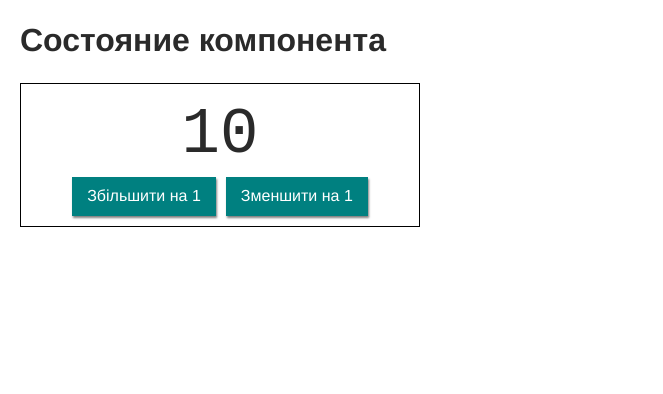
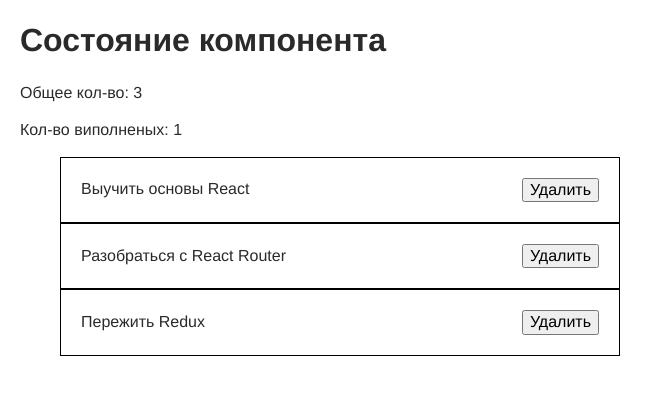
Before and after one commit to Vladnova/React-practice, a React (Create React App) app: page / in a window 1280 px wide. Shown: the top 394 px of the page, without its empty margins (0-663 px from the left). Built offline with nearby package versions, Linux system fonts and the light colour scheme.

Commit message:
finish les-3

```diff
--- a/src/App.js
+++ b/src/App.js
@@ -1,18 +1,54 @@
 import React, { Component } from 'react';
-import Counter from './components/Counter';
+// import Counter from './components/Counter';
 // import Dropdown from './components/Dropdown';
 // import ColorPicker from './components/ColorPicker';
-// import TodoList from './components/TodoList';
-// import initialTodos from './todos.json';
+import TodoList from './components/TodoList';
+import initialTodos from './todos.json';
 
-//
+// const colorPickerOptions = [
+//   { label: 'red', color: '#F44336' },
+//   { label: 'green', color: '#4CAF50' },
+//   { label: 'blue', color: '#2196F3' },
+//   { label: 'grey', color: '#607D8B' },
+//   { label: 'pink', color: '#E91E63' },
+//   { label: 'indigo', color: '#3F51B5' },
+// ];
 
-const App = () => (
-  <>
-    <h1>Состояние компонента</h1>
+class App extends Component {
+  state = {
+    todos: initialTodos,
+  };
 
-    <Counter initialValue={10} />
-  </>
-);
+  deleteTodo = todoId => {
+    this.setState(prevState => ({
+      todos: prevState.todos.filter(todo => todo.id !== todoId),
+    }));
+  };
+
+  render() {
+    const { todos } = this.state;
+    const completedTodos = todos.reduce(
+      (acc, todo) => (todo.completed ? acc + 1 : acc),
+      0,
+    );
+
+    return (
+      <>
+        <h1>Состояние компонента</h1>
+
+        {/* <Counter initialValue={10} /> */}
+        {/* <Dropdown/> */}
+        {/* <ColorPicker options={colorPickerOptions}/> */}
+
+        <div>
+          <p>Общее кол-во: {todos.length}</p>
+          <p>Кол-во виполненых: {completedTodos} </p>
+        </div>
+
+        <TodoList todos={todos} onDeliteTodo={this.deleteTodo} />
+      </>
+    );
+  }
+}
 
 export default App;
--- a/src/components/TodoList/TodoList.js
+++ b/src/components/TodoList/TodoList.js
@@ -1,15 +1,26 @@
 import React from 'react';
 import './TodoList.css';
 
-const TodoList = ({ todos, onDeleteTodo }) => (
+const TodoList = ({ todos, onDeliteTodo }) => (
   <ul className="TodoList">
     {todos.map(({ id, text }) => (
       <li key={id} className="TodoList__item">
         <p className="TodoList__text">{text}</p>
-        <button onClick={() => onDeleteTodo(id)}>Удалить</button>
+        <button onClick={() => onDeliteTodo(id)}>Удалить</button>
       </li>
     ))}
   </ul>
 );
 
 export default TodoList;
+
+// const TodoList = ({ todos, onDeleteTodo }) => (
+//   <ul className="TodoList">
+//     {todos.map(({ id, text }) => (
+//       <li key={id} className="TodoList__item">
+//         <p className="TodoList__text">{text}</p>
+//         <button onClick={() => onDeleteTodo(id)}>Удалить</button>
+//       </li>
+//     ))}
+//   </ul>
+// );
```
Also changed, not shown: src/components/ColorPicker/ColorPicker.js (+13 -13 lines), src/components/Dropdown/Dropdown.js (+5 -5 lines).
